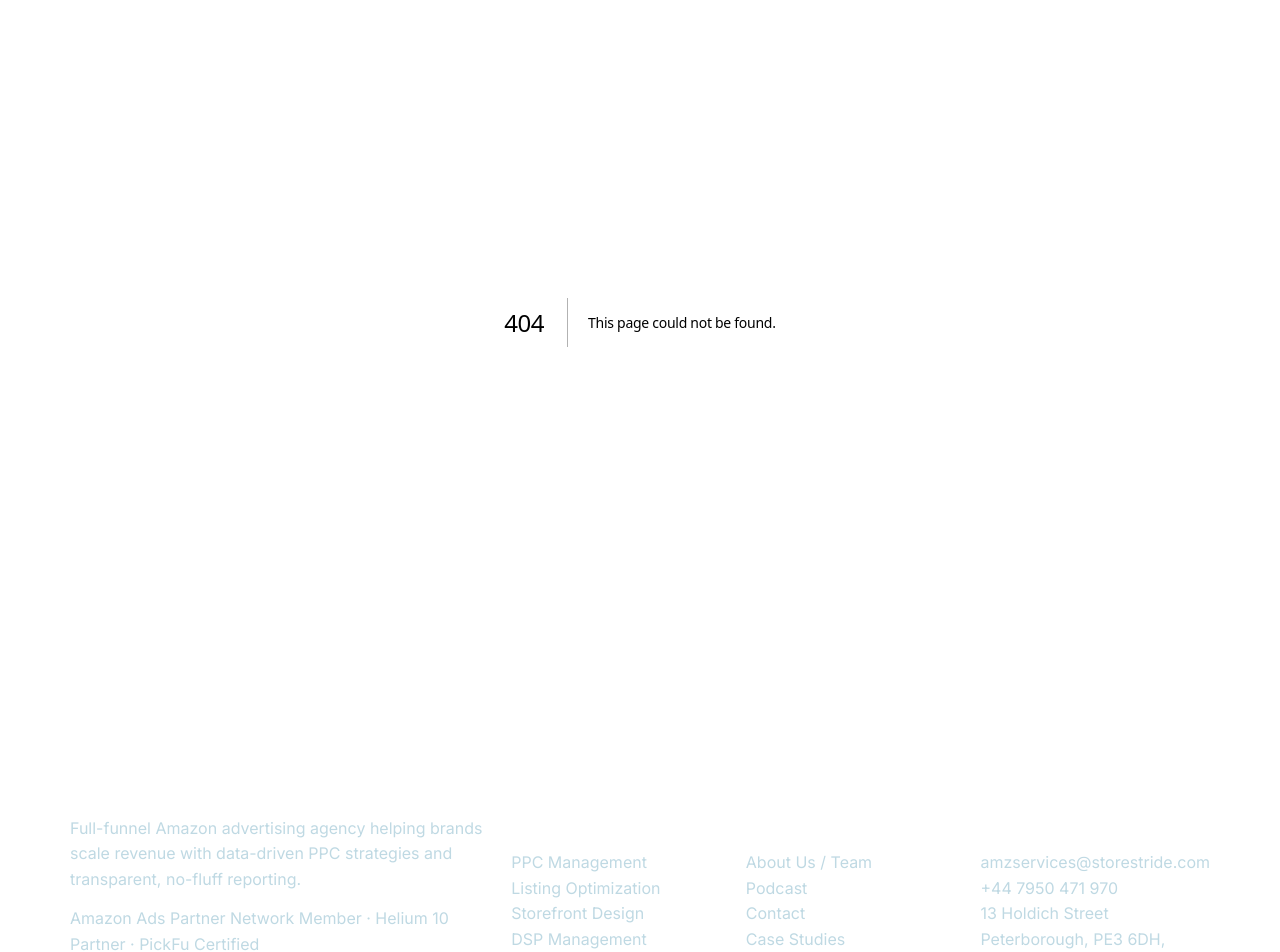
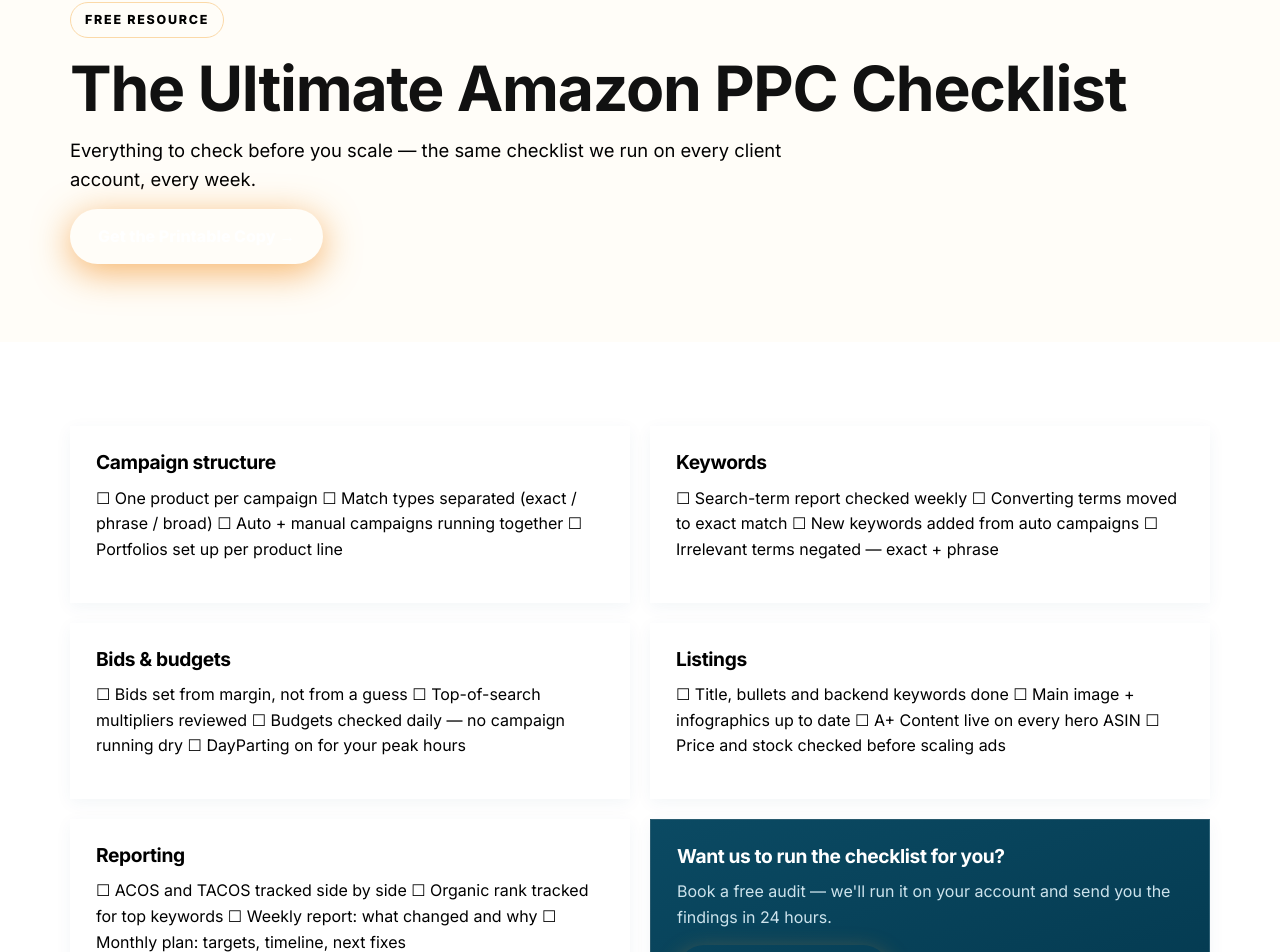
Before and after one commit to musfirah-saleem/storestride, a Next.js app: page /checklist in a window 1280 px wide. Before the commit this address had no page. Shown: the part 148-1100 px from the top of the page. Built offline with nearby package versions, Linux system fonts and the light colour scheme.

Commit message:
Pathfinder-style rebuild: dropdown nav, 8 service pages, team/blog/podcast/checklist

```diff
--- /dev/null
+++ b/app/checklist/page.tsx
@@ -0,0 +1,47 @@
+import type { Metadata } from 'next';
+
+export const metadata: Metadata = {
+  title: 'Ultimate PPC Checklist | StoreStride',
+  description: 'The ultimate Amazon PPC checklist: campaign structure, keywords, bids, negatives, listings and reporting — everything to check before you scale.',
+  alternates: { canonical: '/checklist' },
+};
+
+const groups = [
+  { title: 'Campaign structure', items: ['One product per campaign', 'Match types separated (exact / phrase / broad)', 'Auto + manual campaigns running together', 'Portfolios set up per product line'] },
+  { title: 'Keywords', items: ['Search-term report checked weekly', 'Converting terms moved to exact match', 'New keywords added from auto campaigns', 'Irrelevant terms negated — exact + phrase'] },
+  { title: 'Bids & budgets', items: ['Bids set from margin, not from a guess', 'Top-of-search multipliers reviewed', 'Budgets checked daily — no campaign running dry', 'DayParting on for your peak hours'] },
+  { title: 'Listings', items: ['Title, bullets and backend keywords done', 'Main image + infographics up to date', 'A+ Content live on every hero ASIN', 'Price and stock checked before scaling ads'] },
+  { title: 'Reporting', items: ['ACOS and TACOS tracked side by side', 'Organic rank tracked for top keywords', 'Weekly report: what changed and why', 'Monthly plan: targets, timeline, next fixes'] },
+];
+
+export default function Checklist() {
+  return (
+    <>
+      <section className="hero-light">
+        <div className="container">
+          <span className="eyebrow">Free Resource</span>
+          <h1>The Ultimate Amazon PPC Checklist</h1>
+          <p className="lead">Everything to check before you scale — the same checklist we run on every client account, every week.</p>
+          <p><a className="btn btn-pulse" href="/contact">Get the Printable Copy →</a></p>
+        </div>
+      </section>
+      <section className="section">
+        <div className="container">
+          <div className="grid grid-2">
+            {groups.map((g) => (
+              <article className="card" key={g.title}>
+                <h3>{g.title}</h3>
+                <p>{g.items.map((i) => `☐ ${i}`).join('\n')}</p>
+              </article>
+            ))}
+            <article className="card card-dark">
+              <h3>Want us to run the checklist for you?</h3>
+              <p>Book a free audit — we&apos;ll run it on your account and send you the findings in 24 hours.</p>
+              <p><a className="btn" href="/contact">Book a Free Audit →</a></p>
+            </article>
+          </div>
+        </div>
+      </section>
+    </>
+  );
+}
```
